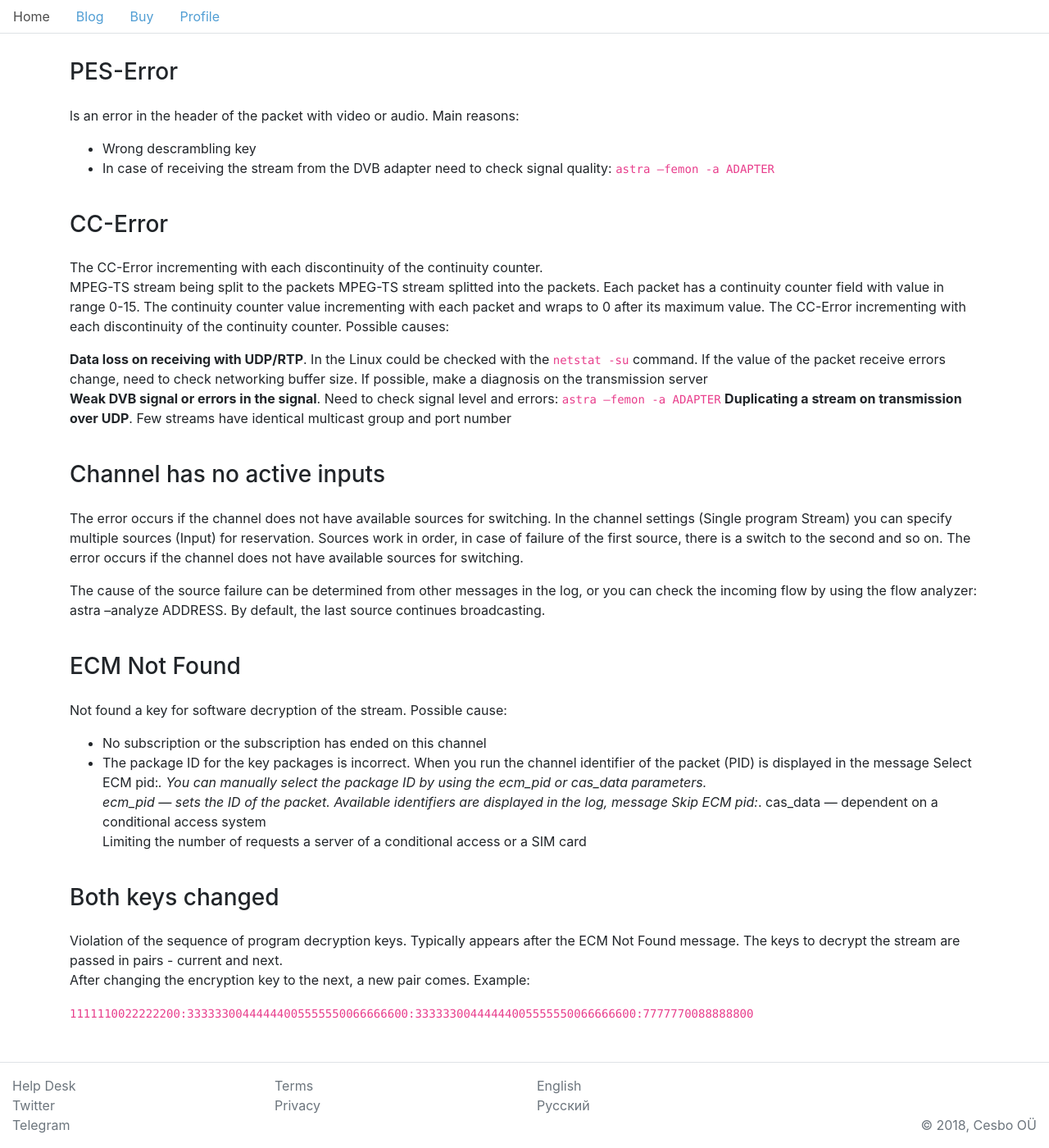
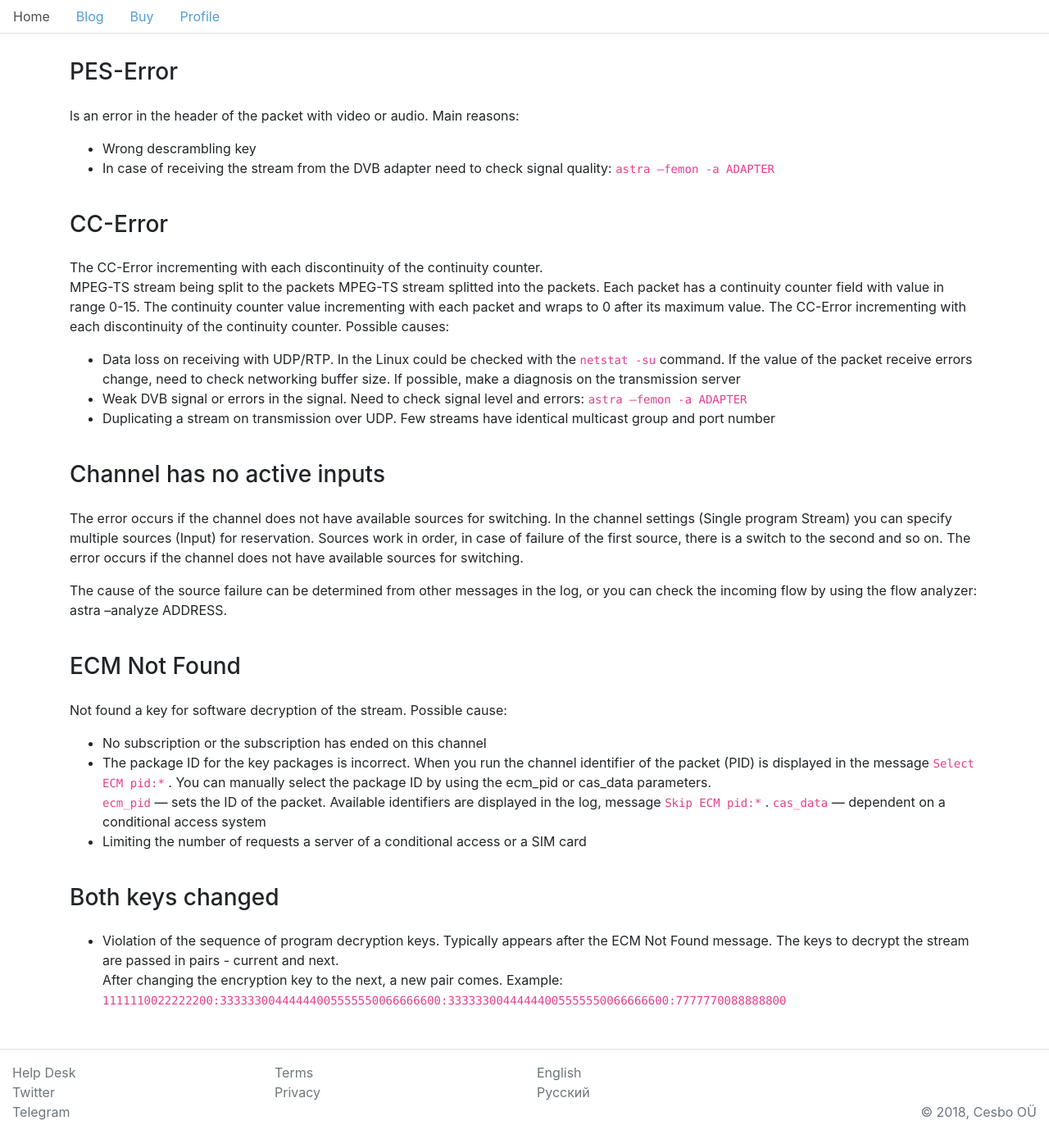
Before and after one commit to ramzes1401ss3/cesbo-www, a Jekyll site: the page built from en/_posts/2018-11-18-log.md, in a window 1280 px wide and 1400 px high, scrolled down 2455 px. Shown: the whole window at 82% size. Built offline with Jekyll 4.4.1, drawn with Linux system fonts in a browser that asks for light colours.

Commit message:
Update 2018-11-18-log.md

```diff
--- a/en/_posts/2018-11-18-log.md
+++ b/en/_posts/2018-11-18-log.md
@@ -118,16 +118,16 @@ MPEG-TS stream being split to the packets MPEG-TS stream splitted into the packe
 Each packet has a continuity counter field with value in range 0-15. The continuity counter value incrementing with each packet and wraps to 0 after its maximum value.
 The CC-Error incrementing with each discontinuity of the continuity counter. Possible causes:
 
-**Data loss on receiving with UDP/RTP**. In the Linux could be checked with the `netstat -su` command. If the value of the packet receive errors change, need to check networking buffer size. If possible, make a diagnosis on the transmission server
-**Weak DVB signal or errors in the signal**. Need to check signal level and errors: `astra –femon -a ADAPTER`
-**Duplicating a stream on transmission over UDP**. Few streams have identical multicast group and port number
+- Data loss on receiving with UDP/RTP. In the Linux could be checked with the `netstat -su` command. If the value of the packet receive errors change, need to check networking buffer size. If possible, make a diagnosis on the transmission server
+- Weak DVB signal or errors in the signal. Need to check signal level and errors: `astra –femon -a ADAPTER`
+- Duplicating a stream on transmission over UDP. Few streams have identical multicast group and port number
 
 ### Channel has no active inputs
 
 The error occurs if the channel does not have available sources for switching.
 In the channel settings (Single program Stream) you can specify multiple sources (Input) for reservation. Sources work in order, in case of failure of the first source, there is a switch to the second and so on. The error occurs if the channel does not have available sources for switching.
 
-The cause of the source failure can be determined from other messages in the log, or you can check the incoming flow by using the flow analyzer: astra –analyze ADDRESS. By default, the last source continues broadcasting.
+The cause of the source failure can be determined from other messages in the log, or you can check the incoming flow by using the flow analyzer: astra –analyze ADDRESS.
 
 
 ### ECM Not Found
@@ -135,15 +135,14 @@ The cause of the source failure can be determined from other messages in the log
 Not found a key for software decryption of the stream. Possible cause:
 
 - No subscription or the subscription has ended on this channel
-- The package ID for the key packages is incorrect. When you run the channel identifier of the packet (PID) is displayed in the message Select ECM pid:*. You can manually select the package ID by using the ecm_pid or cas_data parameters.
-ecm_pid — sets the ID of the packet. Available identifiers are displayed in the log, message Skip ECM pid:*.
-cas_data — dependent on a conditional access system
-Limiting the number of requests a server of a conditional access or a SIM card
+- The package ID for the key packages is incorrect. When you run the channel identifier of the packet (PID) is displayed in the message `Select ECM pid:*` . You can manually select the package ID by using the ecm_pid or cas_data parameters.
+`ecm_pid` — sets the ID of the packet. Available identifiers are displayed in the log, message `Skip ECM pid:*` .
+`cas_data` — dependent on a conditional access system
+- Limiting the number of requests a server of a conditional access or a SIM card
 
 ### Both keys changed
 
-Violation of the sequence of program decryption keys. Typically appears after the ECM Not Found message.
+- Violation of the sequence of program decryption keys. Typically appears after the ECM Not Found message.
 The keys to decrypt the stream are passed in pairs - current and next.
 After changing the encryption key to the next, a new pair comes. Example:
-
 `1111110022222200:33333300444444005555550066666600:33333300444444005555550066666600:7777770088888800`
```
